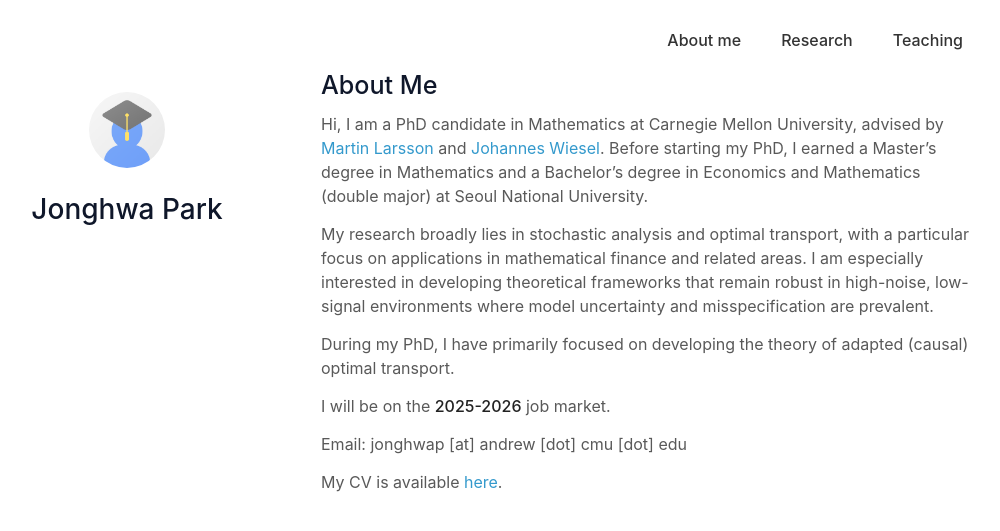
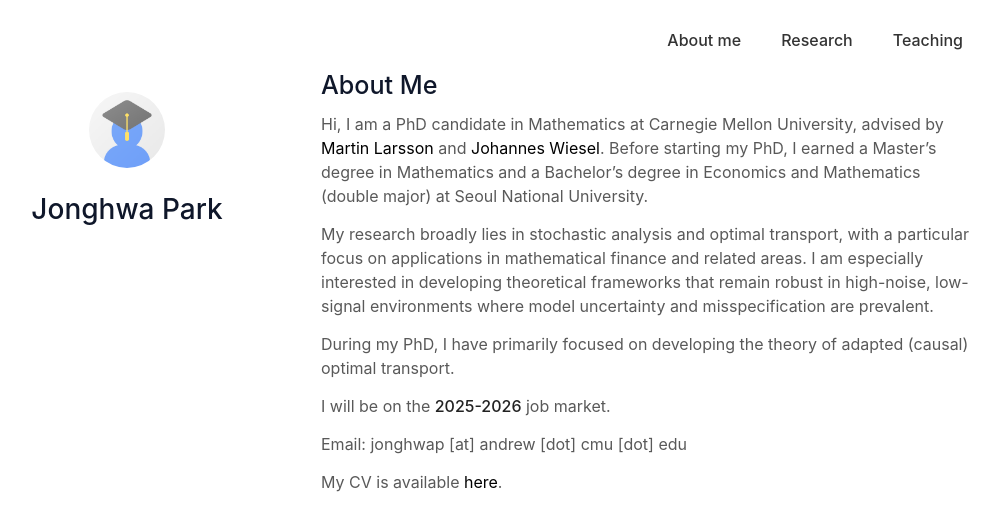
Before and after one commit to Jonghwap/Jonghwap.github.io, a Jekyll site: the page built from index.md, in a window 1280 px wide. Shown: the top 531 px of the page, without its empty margins (149-1149 px from the left). Built offline with Jekyll 4.4.1, drawn with Linux system fonts in a browser that asks for light colours; a style sheet for code colours, icons or effects is not loaded; our own code applies the rules of GitHub Pages for plain Markdown files.

Commit message:
Update minimal-light.scss

```diff
--- a/_sass/minimal-light.scss
+++ b/_sass/minimal-light.scss
@@ -270,12 +270,13 @@ h1 {
 }
 
 a {
-  color:#39c;
+  color:#000;
   text-decoration:none;
 }
 
 a:hover {
-  color:#069;
+  color:#000;
+  text-decoration:underline;
 }
 
 .publication-links {
@@ -308,9 +309,20 @@ a:hover {
 
 @media (prefers-color-scheme: dark) {
   a {
-    color:rgb(62, 183, 240);
+    color:#000;
   }
 }
+
+.accent-link {
+  color: #228b22;
+}
+
+.accent-link:hover,
+.accent-link:focus {
+  color: #228b22;
+  text-decoration: underline;
+}
+
 
 a small {
   font-size:11px;
```
